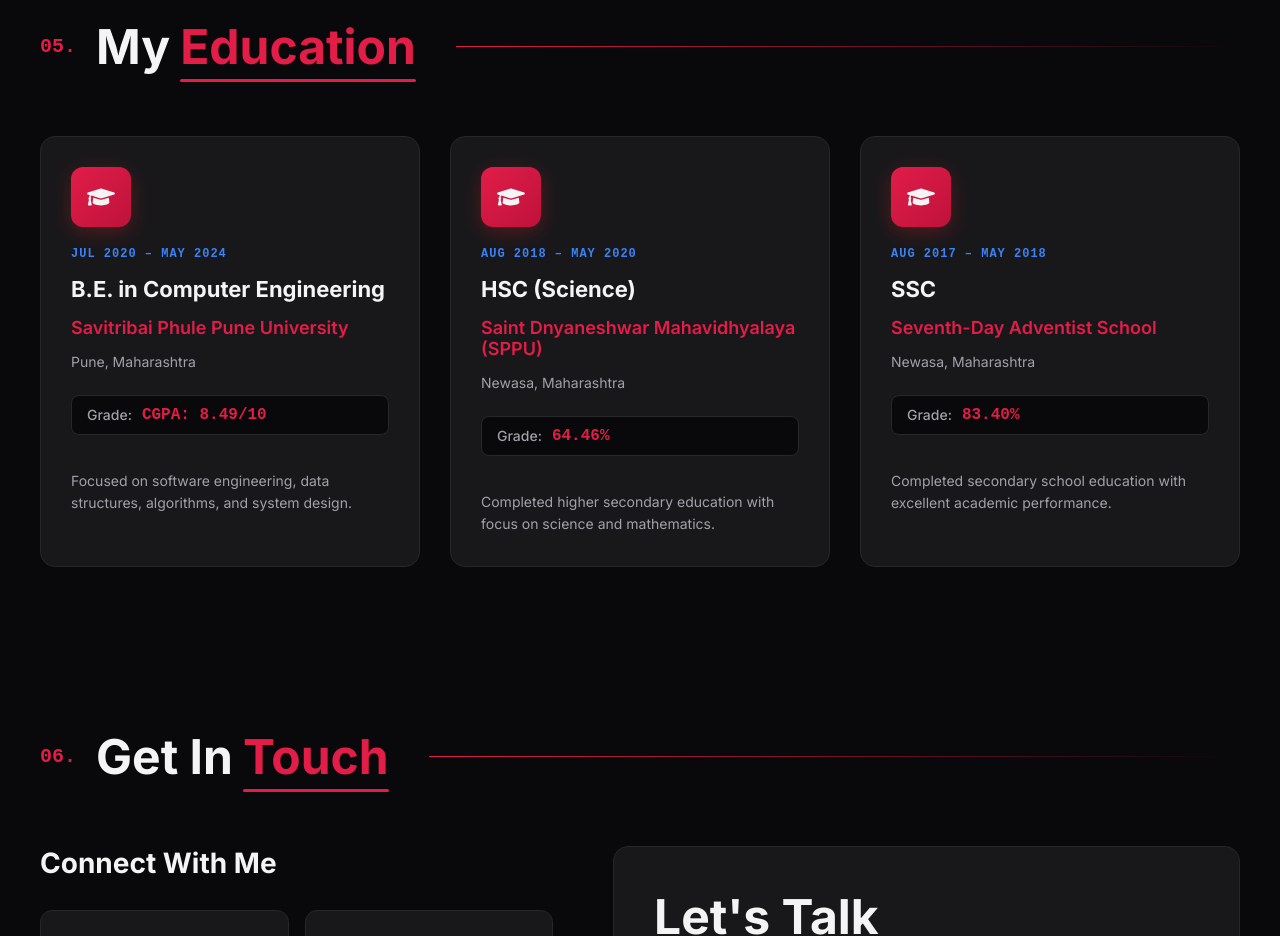
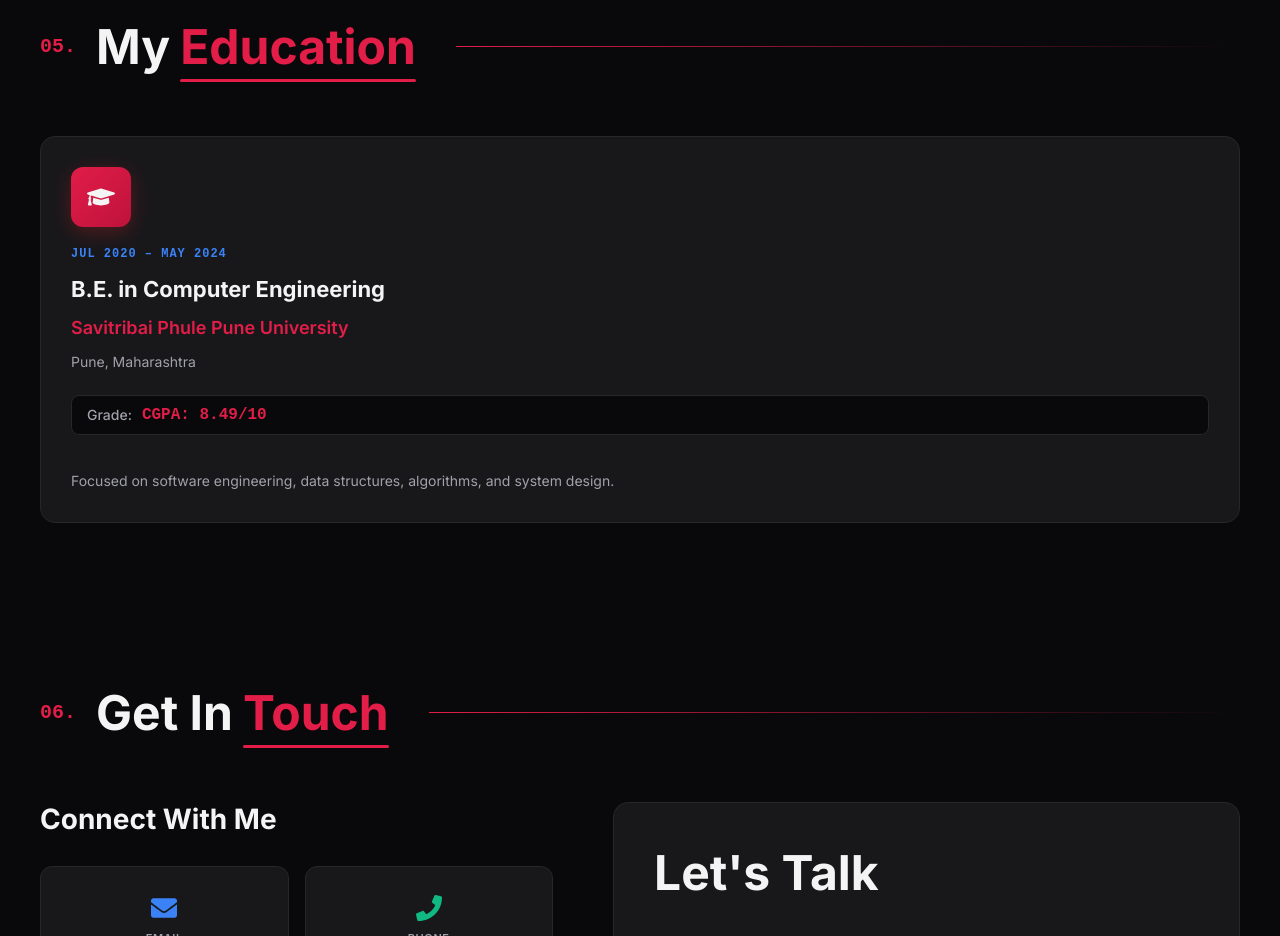
Before and after one commit to Vishvajitjadhav/MyPortfolio, a React (Vite) app: page / in a window 1280 px wide. Shown: the part 5540-6476 px from the top of the page. Built offline with nearby package versions, Linux system fonts and the light colour scheme.

Commit message:
Education updated

```diff
--- a/src/components/Education.jsx
+++ b/src/components/Education.jsx
@@ -12,22 +12,22 @@ const Education = () => {
       grade: 'CGPA: 8.49/10',
       description: 'Focused on software engineering, data structures, algorithms, and system design.',
     },
-    {
-      institution: 'Saint Dnyaneshwar Mahavidhyalaya (SPPU)',
-      degree: 'HSC (Science)',
-      location: 'Newasa, Maharashtra',
-      period: 'Aug 2018 – May 2020',
-      grade: '64.46%',
-      description: 'Completed higher secondary education with focus on science and mathematics.',
-    },
-    {
-      institution: 'Seventh-Day Adventist School',
-      degree: 'SSC',
-      location: 'Newasa, Maharashtra',
-      period: 'Aug 2017 – May 2018',
-      grade: '83.40%',
-      description: 'Completed secondary school education with excellent academic performance.',
-    },
+    // {
+    //   institution: 'Saint Dnyaneshwar Mahavidhyalaya (SPPU)',
+    //   degree: 'HSC (Science)',
+    //   location: 'Newasa, Maharashtra',
+    //   period: 'Aug 2018 – May 2020',
+    //   grade: '64.46%',
+    //   description: 'Completed higher secondary education with focus on science and mathematics.',
+    // },
+    // {
+    //   institution: 'Seventh-Day Adventist School',
+    //   degree: 'SSC',
+    //   location: 'Newasa, Maharashtra',
+    //   period: 'Aug 2017 – May 2018',
+    //   grade: '83.40%',
+    //   description: 'Completed secondary school education with excellent academic performance.',
+    // },
   ]
 
   const containerVariants = {
```
